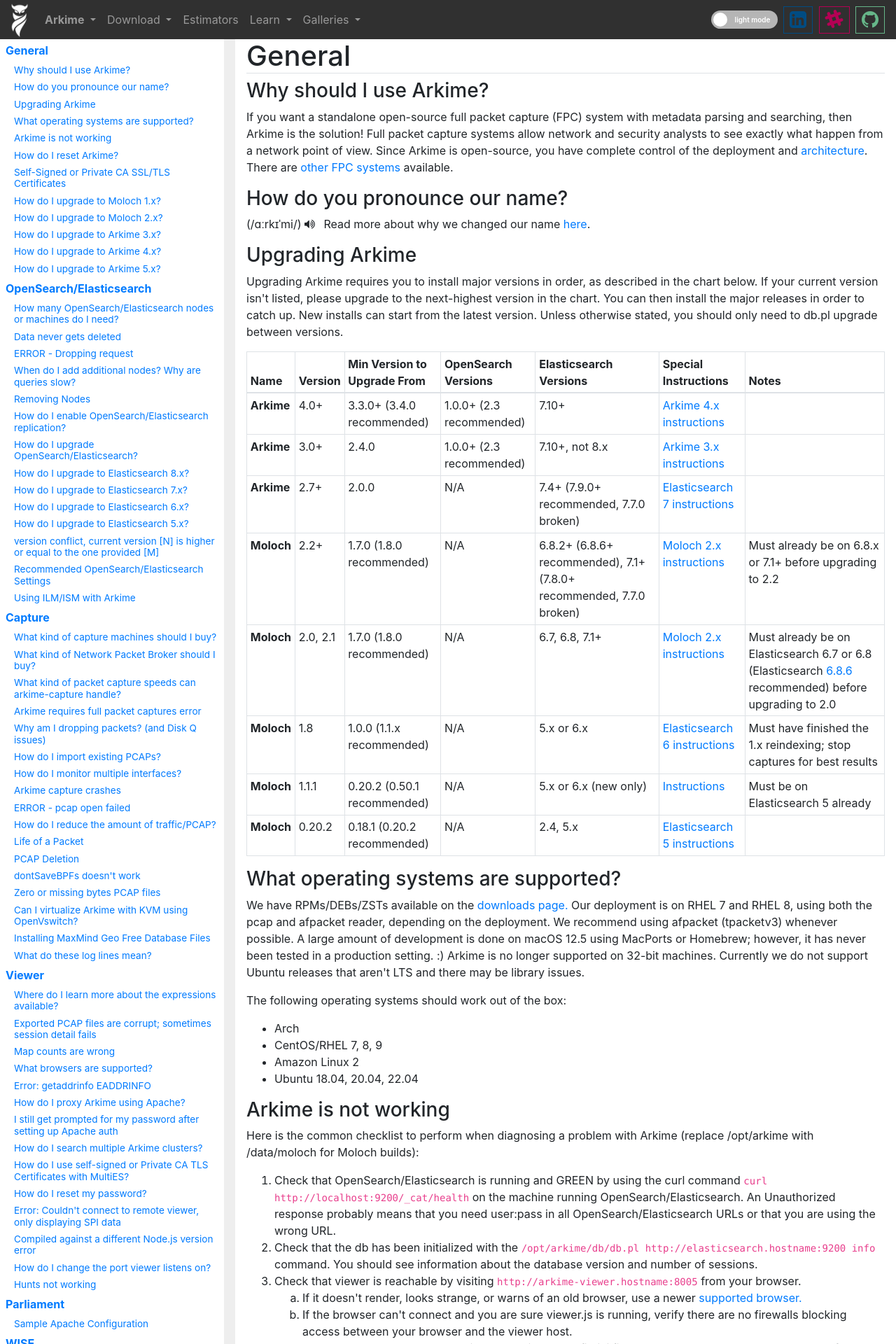
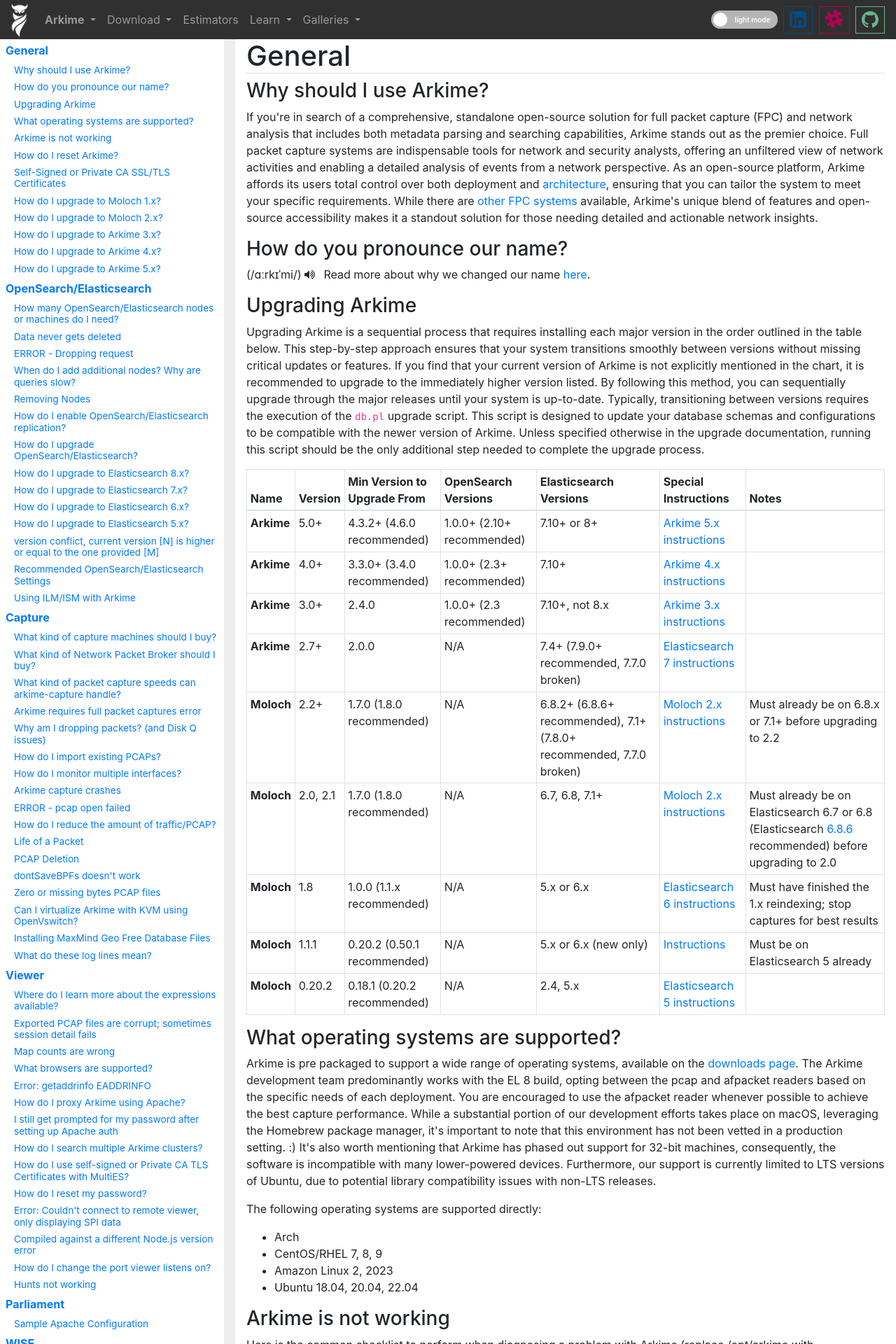
Before and after one commit to arkime/arkimeweb, a Jekyll site: the page built from faq.html, in a window 1280 px wide. Shown: the top 1920 px of the page at 70% size. Built offline with Jekyll 4.4.1, drawn with Linux system fonts in a browser that asks for light colours; some of the changed text lies outside the part shown.

Commit message:
more improvements

```diff
--- a/faq.html
+++ b/faq.html
@@ -423,14 +423,10 @@
         </span>
       </h3>
       <p>
-        If you want a standalone open-source full packet capture (FPC)
-        system with metadata parsing and searching, then Arkime is
-        the solution!
-        Full packet capture systems allow network and security analysts to see exactly
-        what happen from a network point of view.
-        Since Arkime is open-source, you have complete control of the deployment
-        and <a href="/architecture">architecture</a>.
-        There are <a href="otherfpc"> other FPC systems </a> available.
+        If you're in search of a comprehensive, standalone open-source solution for full packet capture (FPC) and network analysis that includes both metadata parsing and searching capabilities, Arkime stands out as the premier choice.
+        Full packet capture systems are indispensable tools for network and security analysts, offering an unfiltered view of network activities and enabling a detailed analysis of events from a network perspective.
+        As an open-source platform, Arkime affords its users total control over both deployment and <a href="/architecture">architecture</a>, ensuring that you can tailor the system to meet your specific requirements.
+        While there are <a href="otherfpc">other FPC systems</a> available, Arkime's unique blend of features and open-source accessibility makes it a standout solution for those needing detailed and actionable network insights.
       </p>
 
       <span id="why-change-our-name">
@@ -459,11 +455,13 @@
         </span>
       </h3>
       <p>
-        Upgrading Arkime requires you to install major versions in order, as
-        described in the chart below. If your current version isn't listed, please upgrade to the next-highest version in the
-        chart. You can then install the major releases in order to catch up.
-        New installs can start from the latest version.
-        Unless otherwise stated, you should only need to db.pl upgrade between versions.
+        Upgrading Arkime is a sequential process that requires installing each major version in the order outlined in the table below.
+        This step-by-step approach ensures that your system transitions smoothly between versions without missing critical updates or features.
+        If you find that your current version of Arkime is not explicitly mentioned in the chart, it is recommended to upgrade to the immediately higher version listed.
+        By following this method, you can sequentially upgrade through the major releases until your system is up-to-date.
+        Typically, transitioning between versions requires the execution of the <code>db.pl</code> upgrade script.
+        This script is designed to update your database schemas and configurations to be compatible with the newer version of Arkime.
+        Unless specified otherwise in the upgrade documentation, running this script should be the only additional step needed to complete the upgrade process.
       </p>
       <table class="table table-sm table-bordered">
         <thead>
@@ -497,19 +495,19 @@
               Arkime
             </th>
             <td>
-              4.0+
-            </td>
-            <td>
-              3.3.0+ (3.4.0 recommended)
-            </td>
-            <td>
-              1.0.0+ (2.3 recommended)
-            </td>
-            <td>
-              7.10+
-            </td>
-            <td>
-              <a href="#how_do_i_upgrade_to_arkime_4"> Arkime 4.x instructions </a>
+              5.0+
+            </td>
+            <td>
+              4.3.2+ (4.6.0 recommended)
+            </td>
+            <td>
+              1.0.0+ (2.10+ recommended)
+            </td>
+            <td>
+              7.10+ or 8+
+            </td>
+            <td>
+              <a href="#how_do_i_upgrade_to_arkime_5"> Arkime 5.x instructions </a>
             </td>
             <td>
             </td>
@@ -519,19 +517,19 @@
               Arkime
             </th>
             <td>
-              3.0+
-            </td>
-            <td>
-              2.4.0
-            </td>
-            <td>
-              1.0.0+ (2.3 recommended)
-            </td>
-            <td>
-              7.10+, not 8.x
-            </td>
-            <td>
-              <a href="#how_do_i_upgrade_to_arkime_3"> Arkime 3.x instructions </a>
+              4.0+
+            </td>
+            <td>
+              3.3.0+ (3.4.0 recommended)
+            </td>
+            <td>
+              1.0.0+ (2.3+ recommended)
+            </td>
+            <td>
+              7.10+
+            </td>
+            <td>
+              <a href="#how_do_i_upgrade_to_arkime_4"> Arkime 4.x instructions </a>
             </td>
             <td>
             </td>
@@ -541,6 +539,28 @@
               Arkime
             </th>
             <td>
+              3.0+
+            </td>
+            <td>
+              2.4.0
+            </td>
+            <td>
+              1.0.0+ (2.3 recommended)
+            </td>
+            <td>
+              7.10+, not 8.x
+            </td>
+            <td>
+              <a href="#how_do_i_upgrade_to_arkime_3"> Arkime 3.x instructions </a>
+            </td>
+            <td>
+            </td>
+          </tr>
+          <tr>
+            <th>
+              Arkime
+            </th>
+            <td>
               2.7+
             </td>
             <td>
@@ -687,18 +707,14 @@
         </span>
       </h3>
       <p>
-        We have RPMs/DEBs/ZSTs available on the
-        <a href="downloads">
-          downloads page.
-        </a>
-        Our deployment is on RHEL 7 and RHEL 8, using both the pcap and afpacket reader, depending on the deployment.
-        We recommend using afpacket (tpacketv3) whenever possible.
-        A large amount of development is done on macOS 12.5 using MacPorts or Homebrew; however, it has never been tested in a production setting. :)
-        Arkime is no longer supported on 32-bit machines.
-        Currently we do not support Ubuntu releases that aren't LTS and there may be library issues.
-      </p>
-      <p>
-        The following operating systems should work out of the box:
+        Arkime is pre packaged to support a wide range of operating systems, available on the <a href="https://github.com/arkime/arkime/releases">downloads page</a>.
+        The Arkime development team predominantly works with the EL 8 build, opting between the pcap and afpacket readers based on the specific needs of each deployment.
+        You are encouraged to use the afpacket reader whenever possible to achieve the best capture performance.
+        While a substantial portion of our development efforts takes place on macOS, leveraging the Homebrew package manager, it's important to note that this environment has not been vetted in a production setting. :)
+        It's also worth mentioning that Arkime has phased out support for 32-bit machines, consequently, the software is incompatible with many lower-powered devices.
+        Furthermore, our support is currently limited to LTS versions of Ubuntu, due to potential library compatibility issues with non-LTS releases.
+      <p>
+        The following operating systems are supported directly:
       </p>
       <ul>
         <li>
@@ -708,7 +724,7 @@
           CentOS/RHEL 7, 8, 9
         </li>
         <li>
-          Amazon Linux 2
+          Amazon Linux 2, 2023
         </li>
         <li>
           Ubuntu 18.04, 20.04, 22.04
```
